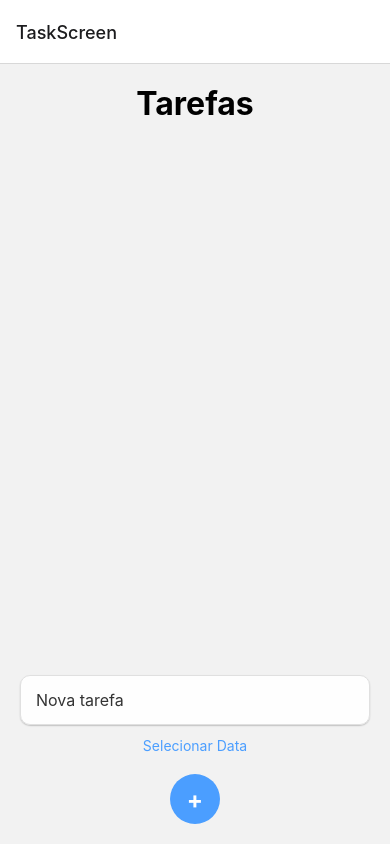
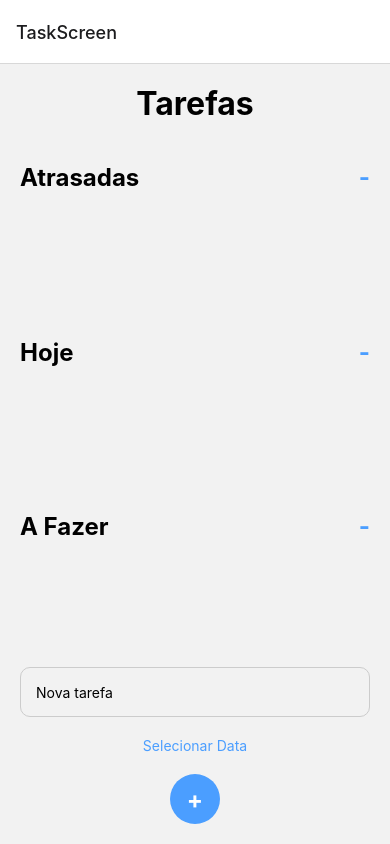
Before and after one commit to RenanSoriano/Grupo3, a React Native app: screen /TaskScreen in a window 390 px wide. Built offline with nearby package versions, Linux system fonts and the light colour scheme.

Commit message:
Foi adicionado botoes minimizar e maximizar as tarefas  e topicos de classificacao delas

```diff
--- a/src/screens/TaskScreen.js
+++ b/src/screens/TaskScreen.js
@@ -9,6 +9,9 @@ const TaskScreen = () => {
   const [taskText, setTaskText] = useState('');
   const [taskDate, setTaskDate] = useState(new Date());
   const [showDatePicker, setShowDatePicker] = useState(false);
+  const [showOverdueTasks, setShowOverdueTasks] = useState(true);
+  const [showTodayTasks, setShowTodayTasks] = useState(true);
+  const [showUpcomingTasks, setShowUpcomingTasks] = useState(true);
 
   const handleAddTask = () => {
     if (taskText.trim()) {
@@ -24,31 +27,69 @@ const TaskScreen = () => {
     setTaskDate(currentDate);
   };
 
-  const renderTask = ({ item }) => {
   const today = new Date();
-    const taskDate = new Date(item.date);
-    const isOverdue = taskDate < today.setHours(0, 0, 0, 0);
-    const isToday = taskDate.toDateString() === today.toDateString();
+  const overdueTasks = tasks.filter(task => new Date(task.date) < today.setHours(0, 0, 0, 0));
+  const todayTasks = tasks.filter(task => new Date(task.date).toDateString() === today.toDateString());
+  const upcomingTasks = tasks.filter(task => new Date(task.date) > today.setHours(23, 59, 59, 999));
 
-    return (
+  const renderTask = ({ item }) => (
     <View style={[
       taskStyles.task,
-        isOverdue ? taskStyles.overdueTask : isToday ? taskStyles.todayTask : taskStyles.upcomingTask
+      new Date(item.date) < today.setHours(0, 0, 0, 0) ? taskStyles.overdueTask :
+      new Date(item.date).toDateString() === today.toDateString() ? taskStyles.todayTask :
+      taskStyles.upcomingTask
     ]}>
       <Text>{item.text}</Text>
-        <Text>{taskDate.toLocaleDateString()}</Text>
+      <Text>{new Date(item.date).toLocaleDateString()}</Text>
     </View>
   );
-  };
 
   return (
     <View style={taskStyles.container}>
       <Text style={taskStyles.title}>Tarefas</Text>
+
+      <View style={taskStyles.sectionHeader}>
+        <Text style={taskStyles.sectionTitle}>Atrasadas</Text>
+        <TouchableOpacity onPress={() => setShowOverdueTasks(!showOverdueTasks)}>
+          <Text style={taskStyles.toggleButton}>{showOverdueTasks ? '-' : '+'}</Text>
+        </TouchableOpacity>
+      </View>
+      {showOverdueTasks && (
         <FlatList
-        data={tasks}
+          data={overdueTasks}
           renderItem={renderTask}
           keyExtractor={(item, index) => index.toString()}
         />
+      )}
+
+      <View style={taskStyles.sectionHeader}>
+        <Text style={taskStyles.sectionTitle}>Hoje</Text>
+        <TouchableOpacity onPress={() => setShowTodayTasks(!showTodayTasks)}>
+          <Text style={taskStyles.toggleButton}>{showTodayTasks ? '-' : '+'}</Text>
+        </TouchableOpacity>
+      </View>
+      {showTodayTasks && (
+        <FlatList
+          data={todayTasks}
+          renderItem={renderTask}
+          keyExtractor={(item, index) => index.toString()}
+        />
+      )}
+
+      <View style={taskStyles.sectionHeader}>
+        <Text style={taskStyles.sectionTitle}>A Fazer</Text>
+        <TouchableOpacity onPress={() => setShowUpcomingTasks(!showUpcomingTasks)}>
+          <Text style={taskStyles.toggleButton}>{showUpcomingTasks ? '-' : '+'}</Text>
+        </TouchableOpacity>
+      </View>
+      {showUpcomingTasks && (
+        <FlatList
+          data={upcomingTasks}
+          renderItem={renderTask}
+          keyExtractor={(item, index) => index.toString()}
+        />
+      )}
+
       <TextInput
         style={formStyles.input}
         placeholder="Nova tarefa"
--- a/src/styles/FormInputStyles.js
+++ b/src/styles/FormInputStyles.js
@@ -1,64 +1,66 @@
-import { StyleSheet, Dimensions } from 'react-native';
+import { StyleSheet } from 'react-native';
 
-const { width } = Dimensions.get('window');
-
-export default StyleSheet.create({
-  inputContainer: {
-    width: '100%',
-    paddingHorizontal: 20,
-    marginBottom: 15,
+const styles = StyleSheet.create({
+  container: {
+    flex: 1,
+    padding: 20,
+    justifyContent: 'center',
   },
-
+  title: {
+    fontSize: 32,
+    fontWeight: 'bold',
+    textAlign: 'center',
+    marginBottom: 20,
+  },
+  sectionTitle: {
+    fontSize: 24,
+    fontWeight: 'bold',
+    marginTop: 20,
+    marginBottom: 10,
+  },
+  task: {
+    fontSize: 18,
+    padding: 10,
+    borderBottomWidth: 1,
+    borderBottomColor: '#ccc',
+    marginBottom: 10,
+  },
+  overdueTask: {
+    backgroundColor: '#ffcccc',
+  },
+  todayTask: {
+    backgroundColor: '#ccffcc',
+  },
+  upcomingTask: {
+    backgroundColor: '#cce5ff',
+  },
   input: {
-    width: '100%',
     height: 50,
-    backgroundColor: 'rgba(255, 255, 255, 0.9)',
+    borderColor: '#ccc',
     borderWidth: 1,
-    borderColor: '#E0E0E0',
     borderRadius: 10,
     paddingHorizontal: 15,
-    fontSize: 16,
-    color: '#333',
-    marginBottom: 12,
-    shadowColor: '#000',
-    shadowOffset: {
-      width: 0,
-      height: 1,
-    },
-    shadowOpacity: 0.2,
-    shadowRadius: 1.41,
-    elevation: 2,
+    marginBottom: 20,
   },
+  addButton: {
+    backgroundColor: '#4B9EFF',
+    height: 50,
+    width: 50,
+    borderRadius: 25,
+    justifyContent: 'center',
+    alignItems: 'center',
+    alignSelf: 'center',
+  },
+  addButtonText: {
+    color: '#fff',
+    fontSize: 24,
+    fontWeight: 'bold',
+  },
+  datePickerText: {
+    color: '#4B9EFF',
+    textAlign: 'center',
+    marginBottom: 20,
+  },
+});
 
-  inputFocused: {
-    borderColor: '#4B9EFF',
-    borderWidth: 2,
-    shadowOpacity: 0.25,
-    shadowRadius: 3.84,
-  },
-
-  errorInput: {
-    borderColor: '#FF4444',
-    borderWidth: 1,
-  },
-
-  label: {
-    fontSize: 14,
-    color: '#666',
-    marginBottom: 5,
-    marginLeft: 2,
-  },
-
-  errorText: {
-    color: '#FF4444',
-    fontSize: 12,
-    marginTop: 5,
-    marginLeft: 2,
-  },
-
-  icon: {
-    position: 'absolute',
-    right: 15,
-    top: 15,
-  }
-});
+export default styles;
--- a/src/styles/TaskScreenStyles.js
+++ b/src/styles/TaskScreenStyles.js
@@ -11,6 +11,22 @@ const styles = StyleSheet.create({
     fontWeight: 'bold',
     textAlign: 'center',
     marginBottom: 20,
+  },
+  sectionHeader: {
+    flexDirection: 'row',
+    justifyContent: 'space-between',
+    alignItems: 'center',
+    marginTop: 20,
+    marginBottom: 10,
+  },
+  sectionTitle: {
+    fontSize: 24,
+    fontWeight: 'bold',
+  },
+  toggleButton: {
+    fontSize: 24,
+    fontWeight: 'bold',
+    color: '#4B9EFF',
   },
   task: {
     fontSize: 18,
```
Lines whose indentation alone changed are shown as unchanged.
